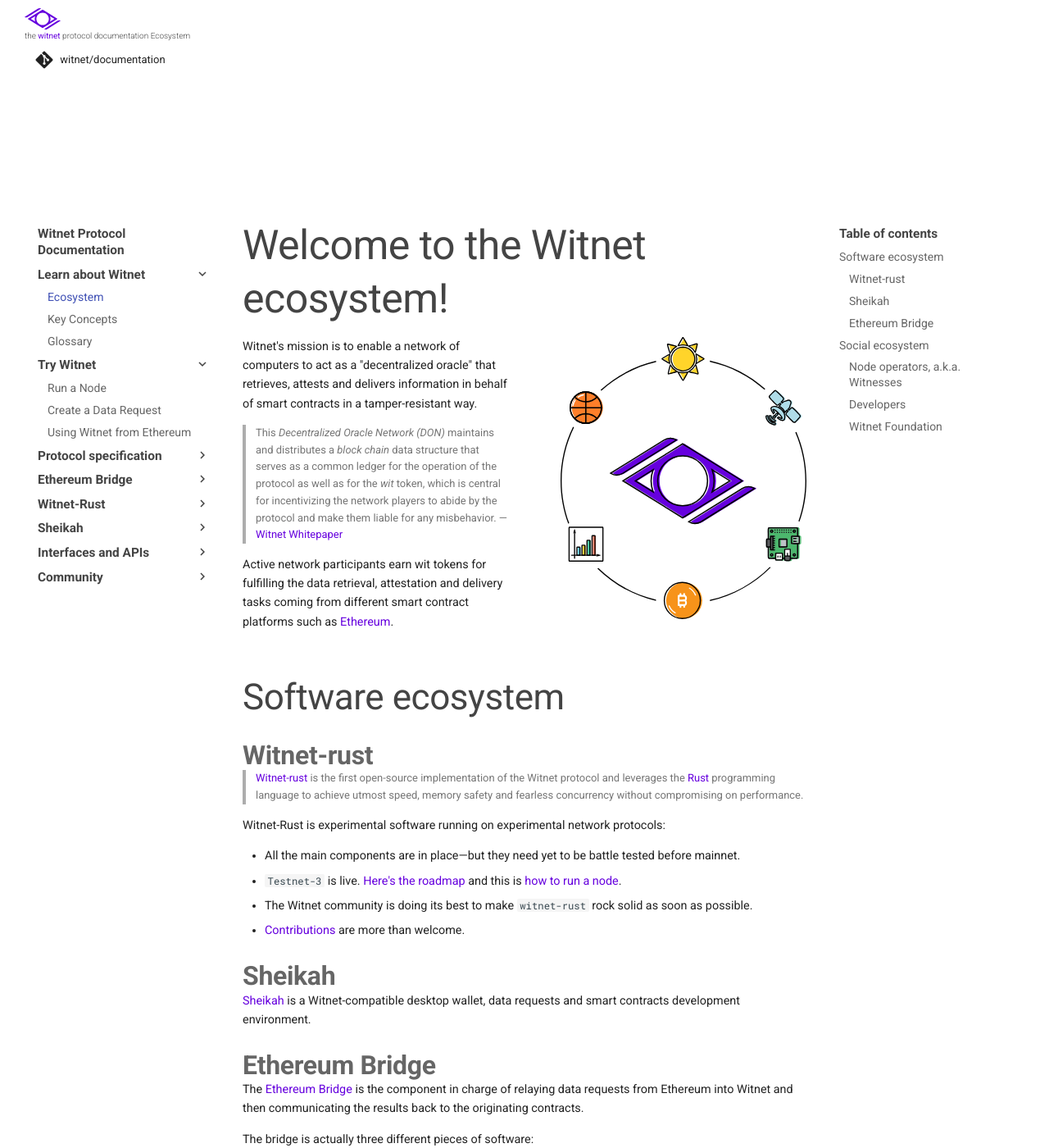
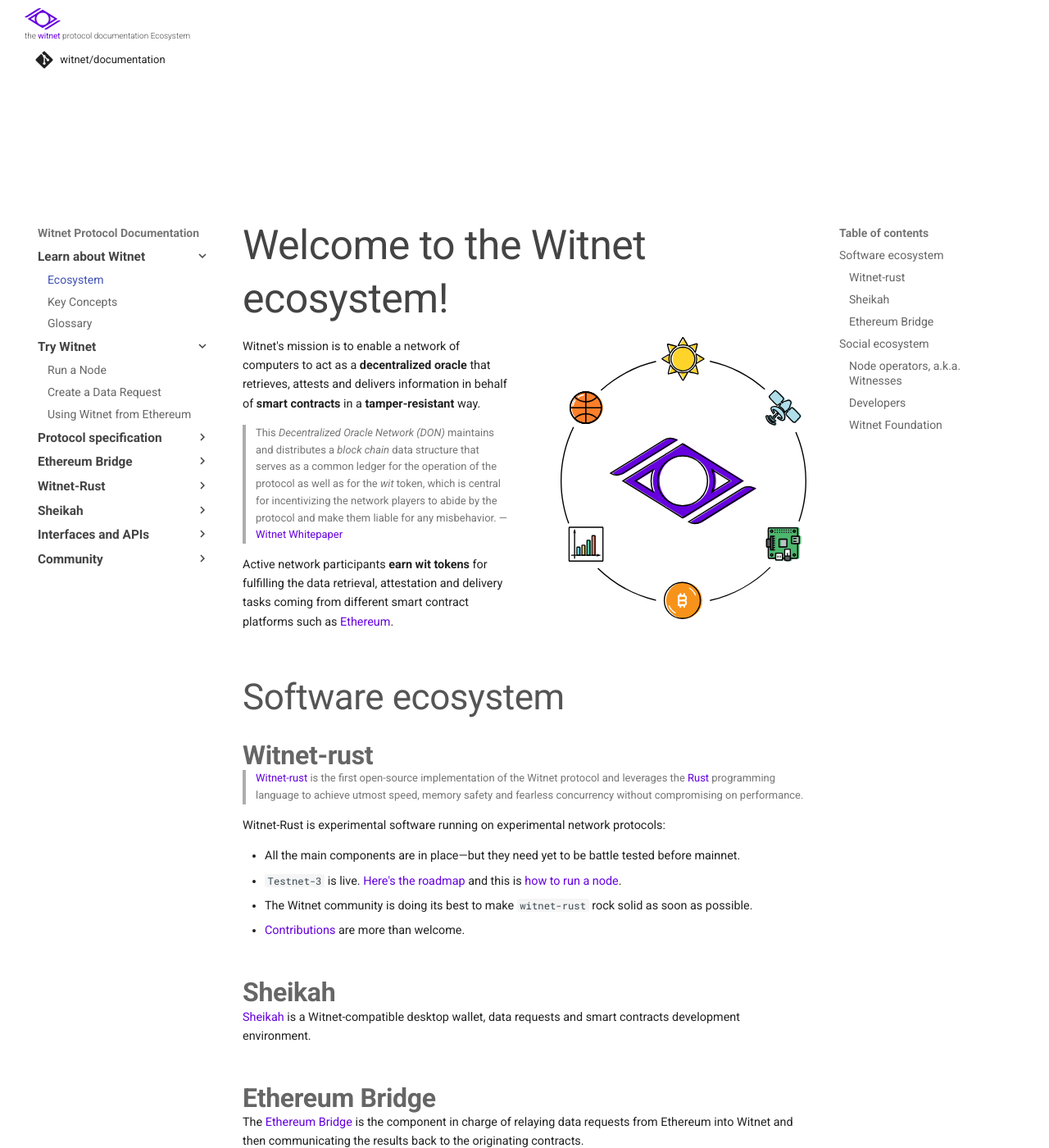
Before and after one commit to witnet/documentation, an MkDocs documentation site: the page built from docs/index.md, in a window 1280 px wide and 1400 px high. Shown: the whole window at 82% size. Built offline with MkDocs 1.6.1 and Material for MkDocs 9.7.7, drawn with Linux system fonts in a browser that asks for light colours; comment, search, counter and statistics services are not loaded; some of the changed text lies outside the part shown.

Commit message:
chore: several small changes

```diff
--- a/docs/extra.css
+++ b/docs/extra.css
@@ -20,7 +20,7 @@
     padding: 0;
 }
 
-.md-nav label {
+.md-nav.md-nav--primary > ul > li > label {
     color: #444 !important;
     font-size: 1.1em;
     font-weight: 600;
@@ -58,7 +58,7 @@
 }
 
 .md-typeset h2 {
-    color: #444;
+    color: #555;
     font-size: 2.2rem;
     font-weight: 500;
     margin: 2.5rem 0 -0.5rem 0;
@@ -68,7 +68,7 @@
     color: #666;
     font-size: 1.6rem;
     font-weight: 600;
-    margin: 1rem 0 -1rem 0;
+    margin: 2rem 0 -1rem 0;
 }
 
 .md-typeset p, .md-typeset ul, .md-typeset ol, .md-typeset blockquote {
--- a/docs/index.md
+++ b/docs/index.md
@@ -3,8 +3,8 @@
 ![alt medium |>][apis-illustration]
 
 Witnet's mission is to enable a network of computers to act as a
-"decentralized oracle" that retrieves, attests and delivers information
-in behalf of smart contracts in a tamper-resistant way.
+**decentralized oracle** that retrieves, attests and delivers information
+in behalf of **smart contracts** in a **tamper-resistant** way.
 
 > This _Decentralized Oracle Network (DON)_ maintains and distributes a
 > _block chain_ data structure that serves as a common ledger for the
@@ -13,7 +13,7 @@ in behalf of smart contracts in a tamper-resistant way.
 > and make them liable for any misbehavior. —
 > [Witnet Whitepaper][whitepaper]
 
-Active network participants earn wit tokens for fulfilling the data
+Active network participants **earn wit tokens** for fulfilling the data
 retrieval, attestation and delivery tasks coming from different smart
 contract platforms such as [Ethereum][ethereum].
 
--- a/mkdocs.yml
+++ b/mkdocs.yml
@@ -29,7 +29,7 @@ nav:
     - sheikah/compiling.md
   - Interfaces and APIs:
     - Command Line Interface: interfaces/cli.md
-    - Witnet-Rust JSON-RPC: /json-rpc.md
+    - Witnet-Rust JSON-RPC: interfaces/json-rpc.md
     - Wallet API: interfaces/wallet-api.md
   - Community:
     - Roadmap: community/roadmap.md
```
Also changed, not shown: other parts of docs/index.md (+4 -4 lines), docs/protocol/data-requests/overview.md (added, +101 -0 lines), docs/assets/images/APIs.svg, docs/protocol/data-requests/examples.md (added), docs/protocol/data-requests/radon-encoding.md (added).
